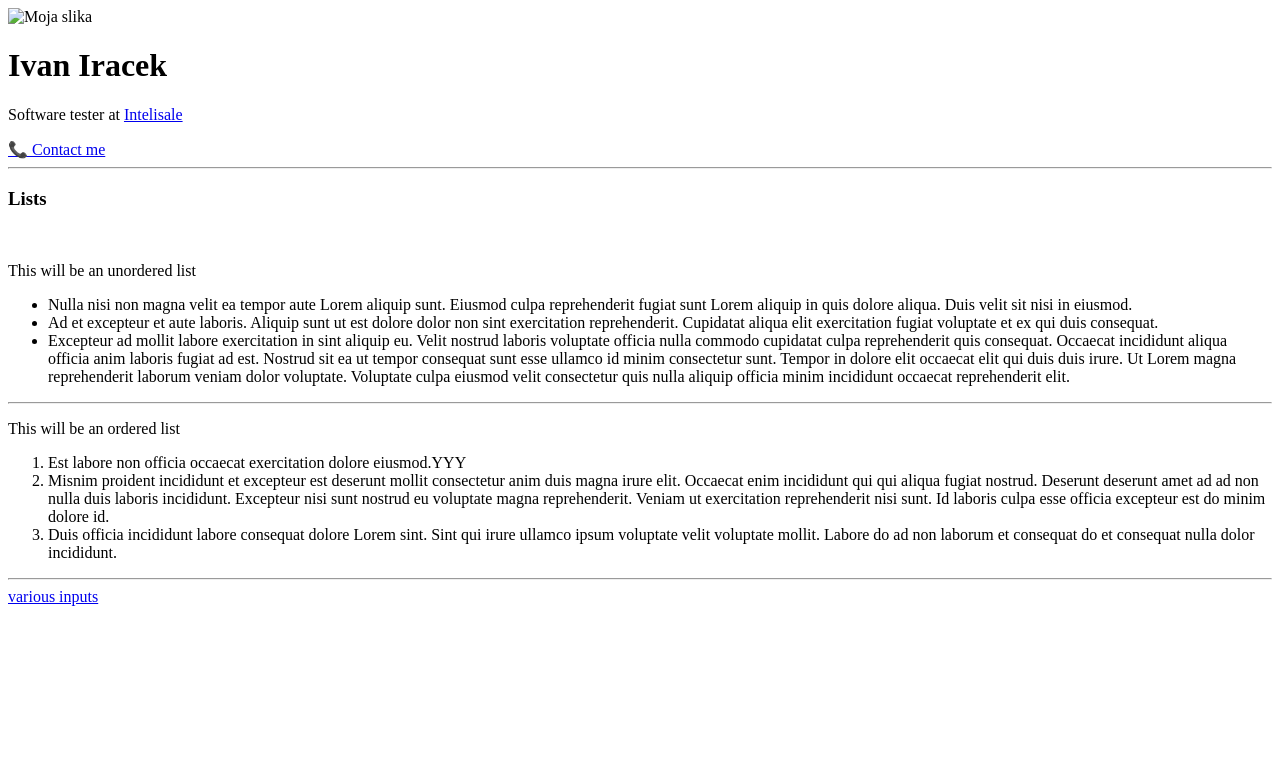
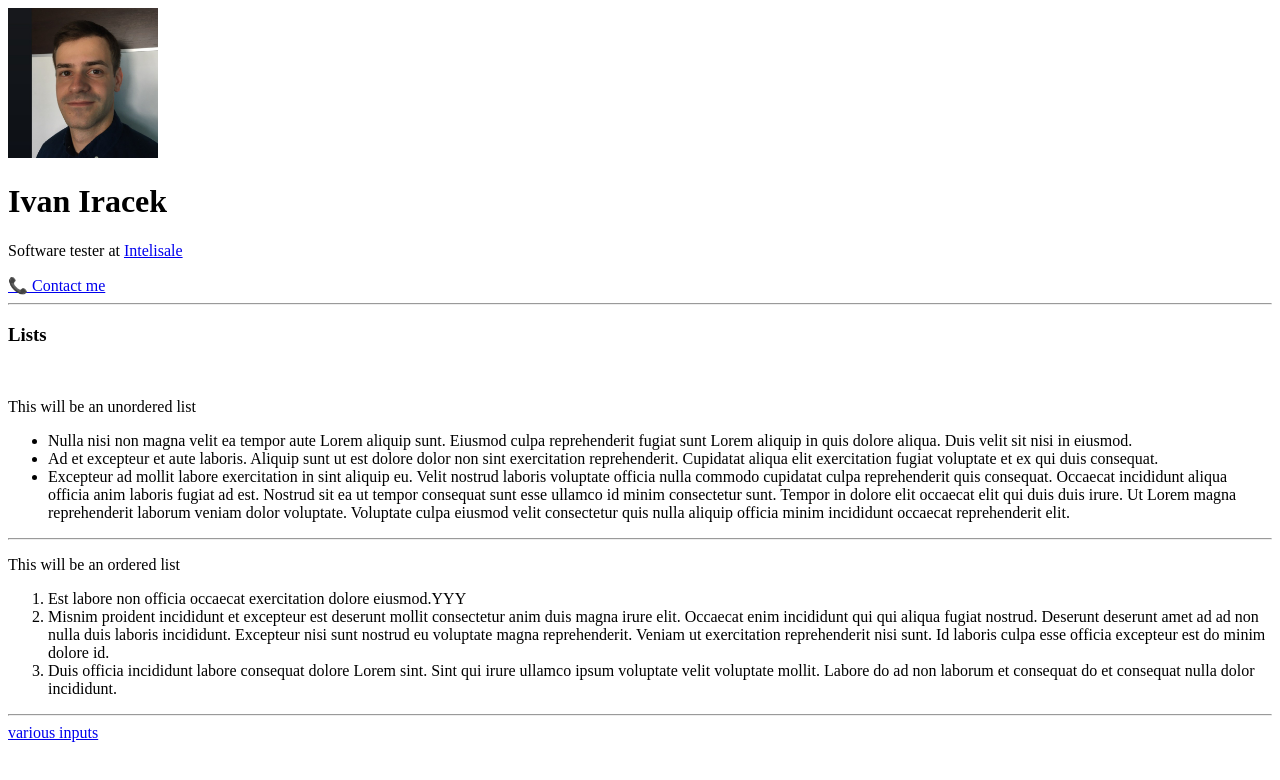
Before and after one commit to IvanIracek/CV, a plain HTML site: page index.html in a window 1280 px wide. Drawn offline with Linux system fonts and the light colour scheme; the site is published under a folder, as on GitHub Pages, so addresses that start at the root find nothing.

Commit message:
Update index.html

```diff
--- a/index.html
+++ b/index.html
@@ -9,7 +9,7 @@
 </head>
 
 <body>
-    <img src="/images/MojaSlika.jpg" alt="Moja slika" width="150">
+    <img src="images/MojaSlika.jpg" alt="Moja slika" width="150">
     <h1>Ivan Iracek</h1>
 
     <p>Software tester at <a href="https://intelisale.com/" target="_blank" >Intelisale</a></p>
```
